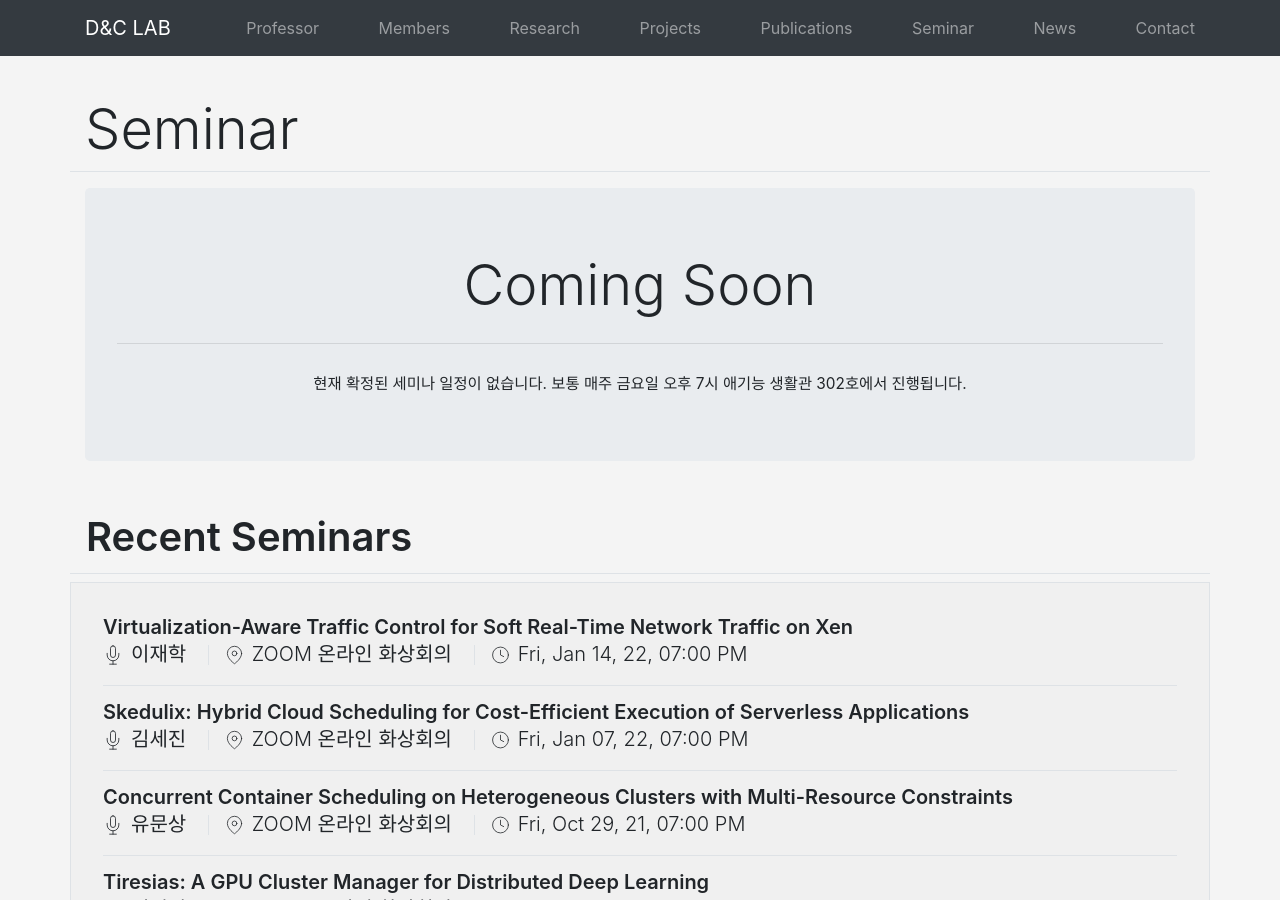
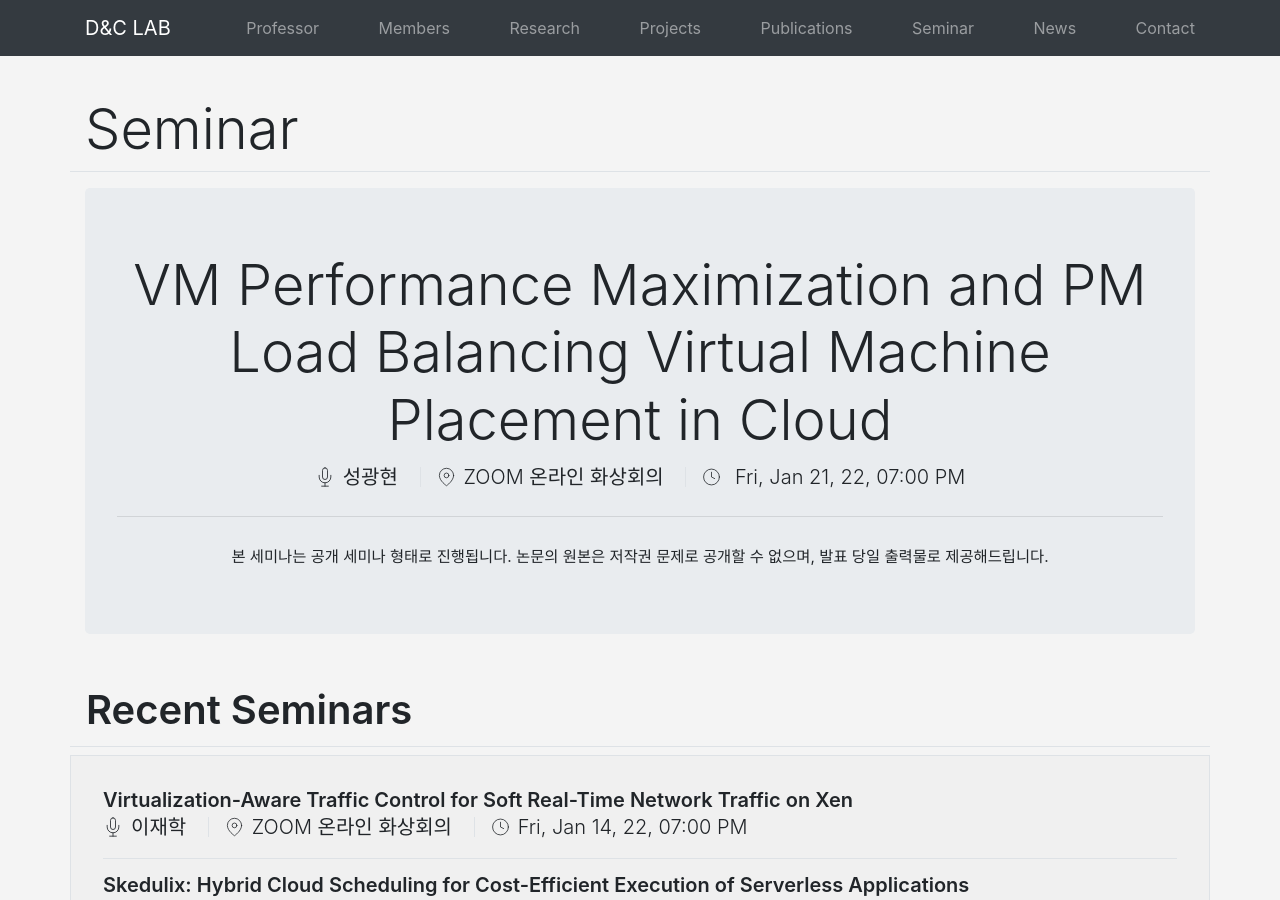
Before and after one commit to KU-Cloud/ku-cloud.github.io, a Jekyll site: the page built from seminar.html, in a window 1280 px wide and 900 px high. Built offline with Jekyll 4.4.1, drawn with Linux system fonts in a browser that asks for light colours.

Commit message:
Update: 22.01.21 seminar

```diff
--- a/_data/seminars.yaml
+++ b/_data/seminars.yaml
@@ -787,3 +787,7 @@
   speacker: 이재학
   date: 2022-01-14T19:00:00.000+0900
   location: ZOOM 온라인 화상회의
+- title: 'VM Performance Maximization and PM Load Balancing Virtual Machine Placement in Cloud'
+  speacker: 성광현
+  date: 2022-01-21T19:00:00.000+0900
+  location: ZOOM 온라인 화상회의
```
